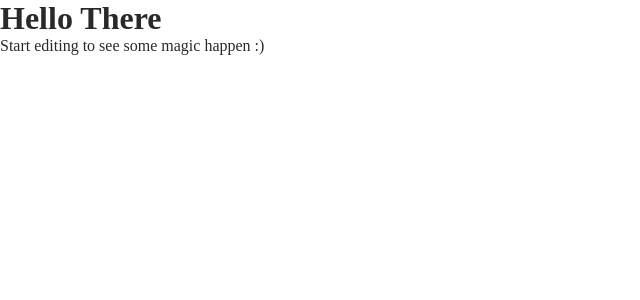
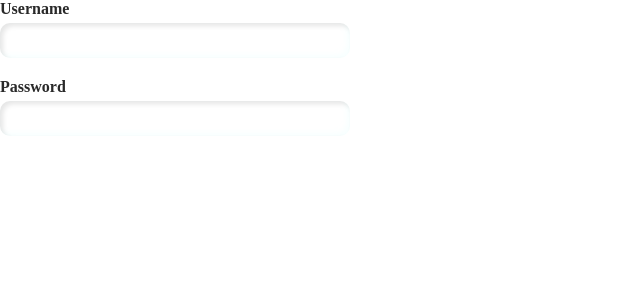
Before and after one commit to nihalcool123/simple-form-nih, a React (Create React App) app: page / in a window 1280 px wide. Shown: the top 300 px of the page, without its empty margins (0-640 px from the left). Built offline with nearby package versions, Linux system fonts and the light colour scheme.

Commit message:
added the refs for the InputField.js file

```diff
--- a/src/App.js
+++ b/src/App.js
@@ -1,11 +1,32 @@
-import React from "react";
+import React, { useState, useRef } from "react";
 import "./style.css";
+import InputField from "./components/InputField";
 
 export default function App() {
+  const inputRefs = useRef([React.createRef(), React.createRef()]);
+  const [data, setData] = useState({});
+
+  const handleChange = (name, value) => {
+    setData(prev => ({ ...prev, [name]: value }));
+  };
+  console.log(data);
+
   return (
     <div>
-      <h1>Hello There</h1>
-      <p>Start editing to see some magic happen :)</p>
+      <form>
+        <InputField
+          ref={inputRefs}
+          name="username"
+          label="Username"
+          onChange={handleChange}
+        />
+        <InputField
+          ref={inputRefs}
+          name="password"
+          label="Password"
+          onChange={handleChange}
+        />
+      </form>
     </div>
   );
 }
--- /dev/null
+++ b/src/components/InputField.js
@@ -0,0 +1,45 @@
+import React, { useState, forwardRef, useImperativeHandle } from "react";
+
+const InputField = forwardRef((props, ref) => {
+  const [value, setValue] = useState("");
+
+  const handleChange = event => {
+    setValue(event.target.value);
+    props.onChange(event.target.name, event.target.value);
+  };
+
+  const validate = () => {
+    return true
+  }
+
+  useImperativeHandle(ref, () => {
+    return {
+      validate: () => validate()
+    }
+  })
+
+
+  return (
+    <div className="input-wrapper">
+      {props.label && <label>{props.label}</label>}
+      <input
+        placeholder={props.placeholder}
+        name={props.name}
+        onChange={event => handleChange(event)}
+        type={props.type}
+        value={props.value ? props.value : value}
+        autoComplete={props.autoComplete}
+      />
+    </div>
+  );
+});
+
+InputField.defaultProps = {
+  placeholder: "",
+  name: "",
+  type: "text",
+  value: "",
+  autoComplete: "off"
+};
+
+export default InputField;
```
